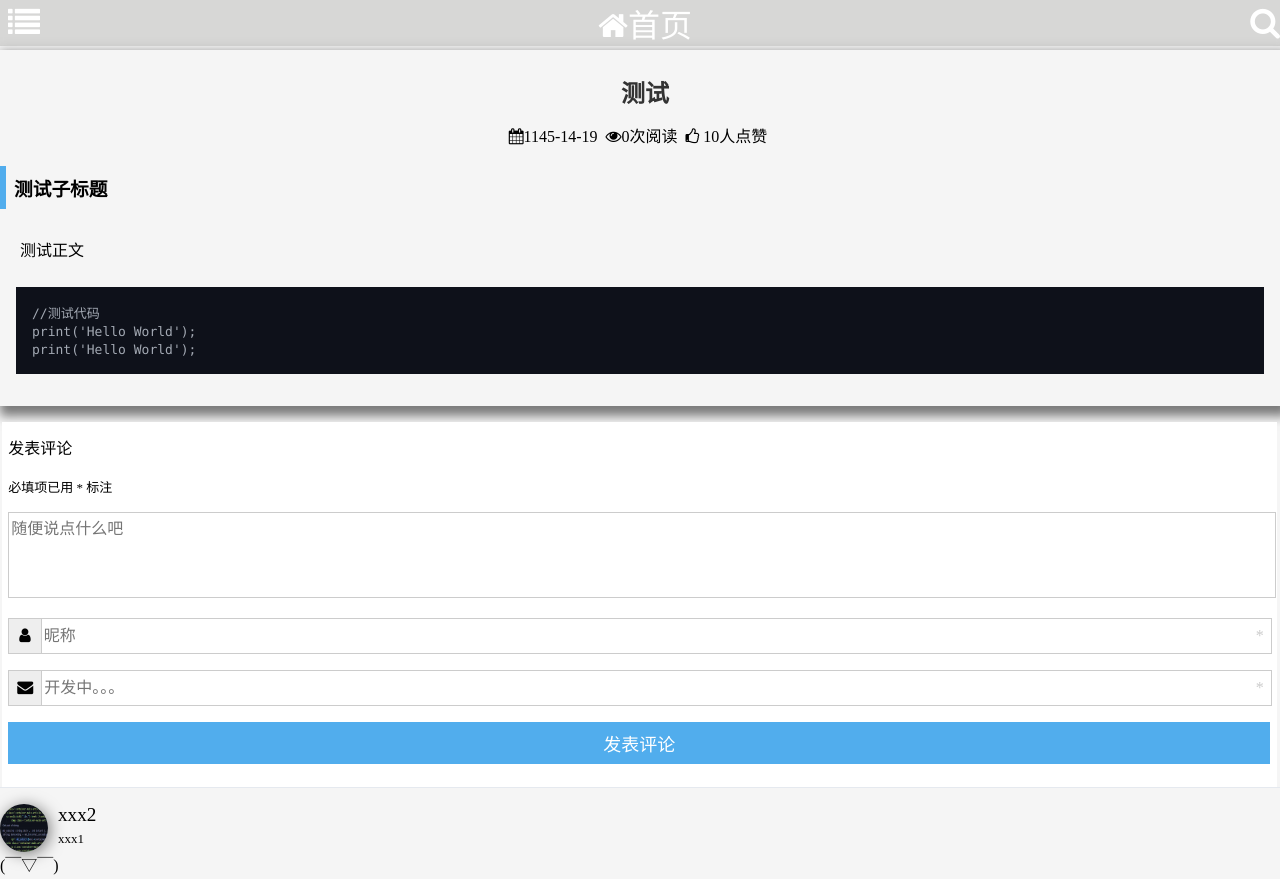
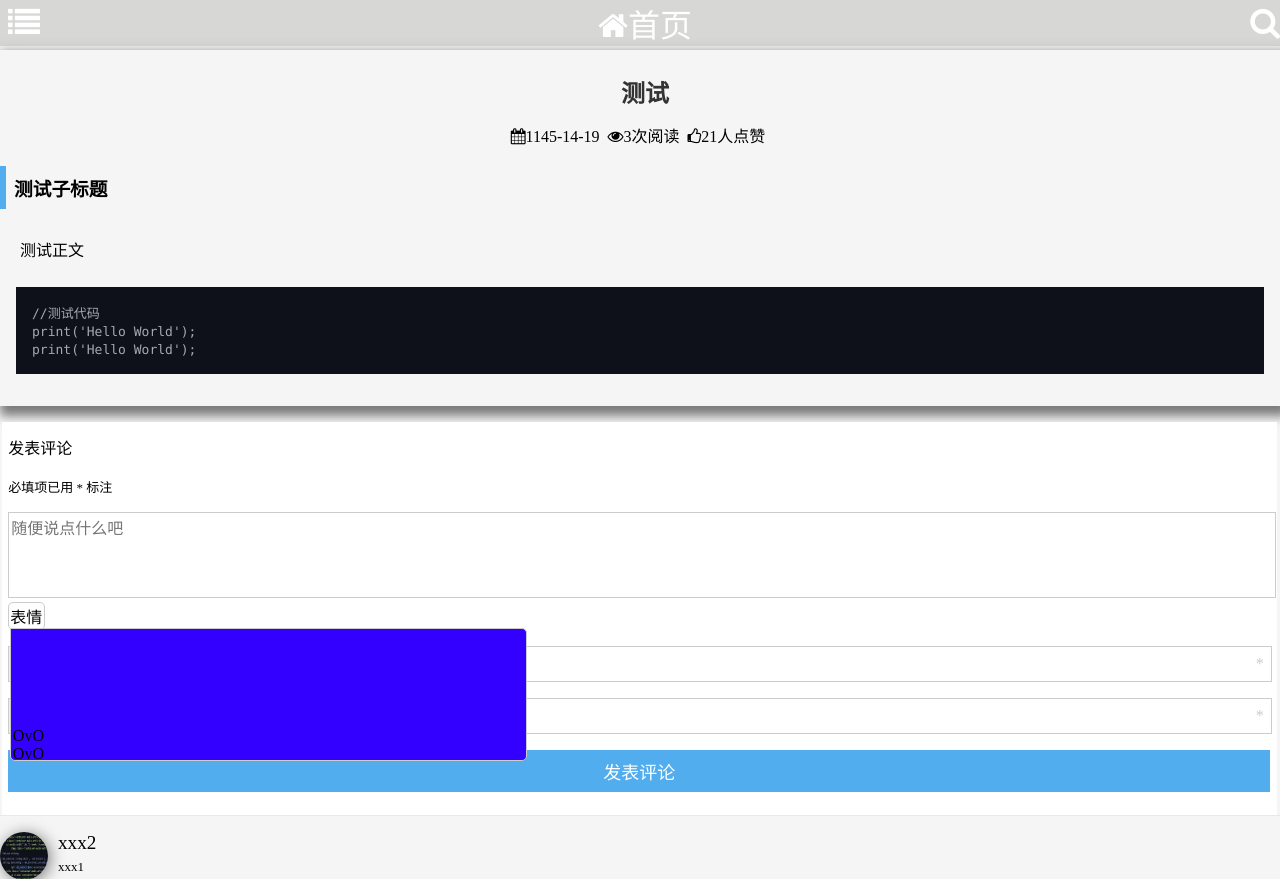
Before and after one commit to XDKDEX/Blog, a PHP site: page /container/index.php?r=2 in a window 1280 px wide. Shown: the top 879 px of the page. Run offline with PHP 8.4, Linux system fonts and the light colour scheme.

Commit message:
Add files via upload

```diff
--- a/container/1.json
+++ b/container/1.json
@@ -1 +1 @@
-{"Title":"\u6d4b\u8bd5","Time":"2022-07-04","Reads":"0","Live":14,"Simple":"1","Container":"<h3>\u6d4b\u8bd5\u5b50\u6807\u9898<\/h3><p>\u6d4b\u8bd5\u6b63\u6587<\/p><div class='code'><code><span>\/\/\u6d4b\u8bd5\u4ee3\u7801<\/span><br>print('Hello World');<\/code><br><code>print('Hello World');<\/code><\/div>","Comments":{"ID":{"1":{"Name":"xxx1","Time":"xxx1","Text":"<span>(\uffe3\u25bd\uffe3)<\/span>"},"2":{"Name":"xxx2","Time":"xxx1","Text":"<span>(\uffe3\u25bd\uffe3)<\/span>"}}}}
+{"Title":"\u6d4b\u8bd5","Time":"2022-07-04","Read":5,"Live":22,"Simple":"1","Container":"<h3>\u6d4b\u8bd5\u5b50\u6807\u9898<\/h3><p>\u6d4b\u8bd5\u6b63\u6587<\/p><div class='code'><code><span>\/\/\u6d4b\u8bd5\u4ee3\u7801<\/span><br>print('Hello World');<\/code><br><code>print('Hello World');<\/code><\/div>","Comments":{"ID":{"1":{"Name":"xxx1","Time":"xxx1","Text":"<span>(\uffe3\u25bd\uffe3)<\/span>"},"2":{"Name":"xxx2","Time":"xxx1","Text":"<span>(\uffe3\u25bd\uffe3)<\/span>"}}}}
--- a/container/2.json
+++ b/container/2.json
@@ -1 +1 @@
-{"Title":"\u6d4b\u8bd5","Time":"2022-07-04","Reads":"0","Live":10,"Simple":"1","Container":"<h3>\u6d4b\u8bd5\u5b50\u6807\u9898<\/h3><p>\u6d4b\u8bd5\u6b63\u6587<\/p><div class='code'><code><span>\/\/\u6d4b\u8bd5\u4ee3\u7801<\/span><br>print('Hello World');<\/code><br><code>print('Hello World');<\/code><\/div>","Comments":{"ID":{"1":{"Name":"xxx1","Time":"xxx1","Text":"<span>(\uffe3\u25bd\uffe3)<\/span>"},"2":{"Name":"xxx2","Time":"xxx1","Text":"<span>(\uffe3\u25bd\uffe3)<\/span>"},"3":{"Name":"xxx2","Time":"xxx1","Text":"<span>(\uffe3\u25bd\uffe3)<\/span>"},"4":{"Name":"xxx2","Time":"xxx1","Text":"<span>(\uffe3\u25bd\uffe3)<\/span>"},"5":{"Name":"xxx2","Time":"xxx1","Text":"<span>(\uffe3\u25bd\uffe3)<\/span>"}}}}
+{"Title":"\u6d4b\u8bd5","Time":"2022-07-04","Read":3,"Live":21,"Simple":"1","Container":"<h3>\u6d4b\u8bd5\u5b50\u6807\u9898<\/h3><p>\u6d4b\u8bd5\u6b63\u6587<\/p><div class='code'><code><span>\/\/\u6d4b\u8bd5\u4ee3\u7801<\/span><br>print('Hello World');<\/code><br><code>print('Hello World');<\/code><\/div>","Comments":{"ID":{"1":{"Name":"xxx1","Time":"xxx1","Text":"<span>(\uffe3\u25bd\uffe3)<\/span>"},"2":{"Name":"xxx2","Time":"xxx1","Text":"<span>(\uffe3\u25bd\uffe3)<\/span>"},"3":{"Name":"xxx2","Time":"xxx1","Text":"<span>(\uffe3\u25bd\uffe3)<\/span>"},"4":{"Name":"xxx2","Time":"xxx1","Text":"<span>(\uffe3\u25bd\uffe3)<\/span>"},"5":{"Name":"xxx2","Time":"xxx1","Text":"<span>(\uffe3\u25bd\uffe3)<\/span>"}}}}
--- a/container/css/mian.css
+++ b/container/css/mian.css
@@ -18,7 +18,6 @@ section{
     border-top: 1px solid #e5e9ef;
 }
 textarea{
-    outline: none;
     background: #eee;
     background-color: transparent;
     border: 1px solid #ccc;
@@ -105,10 +104,18 @@ h8{
 .Comments-Sendarea{
     margin-top: 1em;
 }
+.Comments-Sendarea-emoji{
+    margin-bottom: 1em;
+    width: max-content;
+    height: max-content;
+    border: 1px solid #ccc;
+    padding: 1px;
+    padding-right: 2px;
+    border-radius: 5px;
+}
 .Comments-Sendarea-Text{
     width: 100%;
     height: 5em;
-    margin-bottom: 1em;
 }
 .Comments-Sendarea-User{
 
--- a/container/index.php
+++ b/container/index.php
@@ -74,8 +74,8 @@
                                         <h2>".$json['Title']."</h2>
                                     <div class='container-detailed'>
                                         <a class='container-detailed-time' id='time'><i class='fa fa-calendar'></i>1145-14-19</a>
-                                        <a class='container-detailed-reads'><i class='fa fa-eye'></i>".$json['Reads']."次阅读</a></a>
-                                        <a class='container-detailed-live'><i class='fa fa-thumbs-o-up'></i><a id='LikeNumber'>".$json['Live']."人点赞</a></a>
+                                        <a class='container-detailed-Read'><i class='fa fa-eye'></i>".$json['Read']."次阅读</a></a>
+                                        <a  onclick=Live(".$n.") class='container-detailed-live'><i class='fa fa-thumbs-o-up'></i>".$json['Live']."人点赞</a>
                                         <!-- <a class='container-detailed-live-act' href='javascript:void(1);' onclick='live()'><i class='fa fa-thumbs-o-up' id='live'></i></a> --!>
                                     </div>
                                 </header>
@@ -93,6 +93,40 @@
             <h8>必填项已用 * 标注</h8>
             <div class='Comments-Sendarea'>
                 <textarea id='Comments-Send-Text-Get' class='Comments-Sendarea-Text' placeholder="随便说点什么吧"></textarea>
+                <div class='Comments-Sendarea-emoji'><a>表情</a><div style="
+    position: absolute;
+    height: 8em;
+    width: 32em;
+    background: #3300ff;
+    border: 1px solid #ccc;
+    border-radius: 0 5px 5px 5px;
+    padding: 0.1em;
+    display: block;
+">
+
+    <ul style="
+    margin: 0;
+    margin-left: 0;
+    padding: 0;
+    list-style: none;
+">
+        <li><div style="
+    height: 6em;
+    overflow: auto;
+    scroll-margin: 0;
+"></div></li>
+        <li><div>OvO</div></li>
+
+    </ul>
+<ul style="
+    margin: 0;
+    margin-left: 0;
+    padding: 0;
+    list-style: none;
+">
+        <li><div>OvO</div></li>
+
+    </ul></div></div>
                 <div class='Comments-Sendarea-User'>
                     <div class='Comments-Sendarea-User-Icon'><i class="fa fa-user"></i></div>
                     <div class='Comments-Sendarea-User-Text'><textarea id='Comments-Send-User-Get' class='Comments-Sendarea-User-Text' placeholder="昵称"></textarea></div>
@@ -155,6 +189,6 @@
             </div>
         </footer>
     </div>
-
+    <script></script>
 </body>
 </html><!--  ( ゜- ゜)つロ_(:з」∠)_（⌒▽⌒）（￣▽￣）(=・ω・=)(*°▽°*)八(*°▽°*)♪✿ヽ(°▽°)ノ✿(¦3【▓▓】눈_눈(ಡωಡ)_(≧∇≦」∠)_━━━∑(ﾟ□ﾟ*川━(｀・ω・´)(￣3￣)✧(≖ ◡ ≖✿)(･∀･)(〜￣△￣)〜→_→(°∀°)ﾉ╮(￣▽￣)╭( ´_ゝ｀)←_←(;¬_¬)(ﾟДﾟ≡ﾟдﾟ)!?( ´･･)ﾉ(._.`)Σ(ﾟдﾟ;)Σ( ￣□￣||)<(´；ω；`)（/TДT)/(^・ω・^ )(｡･ω･｡)(●￣(ｴ)￣●)ε=ε=(ノ≧∇≦)ノ(´･_･`)(-_-#)（￣へ￣）(￣ε(#￣) Σ(╯°口°)╯(┴—┴ヽ(`Д´)ﾉ("▔□▔)/(º﹃º )(๑>؂<๑）｡ﾟ(ﾟ´Д｀)ﾟ｡(∂ω∂)(┯_┯)(・ω< )★( ๑ˊ•̥▵•)੭₎₎¥ㄟ(´･ᴗ･`)ノ¥Σ_(꒪ཀ꒪」∠)_٩(๛ ˘ ³˘)۶❤(๑‾᷅^‾᷅๑)  https://xdkdex.github.io/Project-Ir 铱在350°C的熔融氢氧化钠中（未通入空气）极其耐腐蚀，腐蚀率小于0.005mm/年(约3.5mdd)，但400°C以上的熔融氢氧化钠对铱的腐蚀很严重；熔融的氢氧化钾也可以强烈腐蚀铱。-->
--- a/css/basic.css
+++ b/css/basic.css
@@ -11,7 +11,7 @@ a{
     cursor: url(../img/cursor/pointer.cur),pointer;
     font-family: "等线";
     text-decoration: none;
-    transition: color 0.6s;
+    transition: color 0.3s;
 }
 a:hover{
     color: #a0d8ef;
--- a/css/main.css
+++ b/css/main.css
@@ -45,7 +45,7 @@ h3{
     color: #333;
 
 }
-.container-main-article-row-detailed-reads{
+.container-main-article-row-detailed-Read{
 
     color: #333;
 }
--- a/index.php
+++ b/index.php
@@ -99,16 +99,14 @@
                     echo "<section class='container-main' id='container-main'>
                             <article class='container-main-article'>
                                 <div class='container-main-article-row'>
-                                    <a onclick=RI(".$n.") href='/container/index.php?r=".$n."'>
+                                    <a onclick=Read(".$n.") href='/container/index.php?r=".$n."'>
                                         <img class='container-main-article-row-img' src='./img/Blog.jpg'>
-                                    </a>
-                                    <a onclick=RI(".$n.") href='/container/index.php?r=".$n."'>
                                         <h2>".$json['Title']."</h2>
                                     </a>
                                         <p>".mb_substr($json['Container'],0,120)."...</p>
                                     <div class='container-main-article-row-detailed'>
                                         <a class='container-main-article-row-detailed-time' id='time'><i class='fa fa-calendar'></i>1145-14-19</a>
-                                        <a class='container-main-article-row-detailed-reads'><i class='fa fa-eye'></i>".$json['Reads']."次阅读</a>
+                                        <a class='container-main-article-row-detailed-Read'><i class='fa fa-eye'></i>".$json['Read']."次阅读</a>
                                         <a onclick=Live(".$n.") class='container-main-article-row-detailed-live'><i class='fa fa-thumbs-o-up'></i>".$json['Live']."人点赞</a>
                                         <!-- <a class='container-main-article-row-detailed-live-act' href='javascript:void(1);' onclick='Live()'><i class='fa fa-thumbs-o-up' id='live'></i></a> --!>
                                     </div>
--- a/js/main.js
+++ b/js/main.js
@@ -65,6 +65,10 @@ function deving(){
 
 
 function Read(S){
+    var httpRequest = new XMLHttpRequest();//第一步：创建需要的对象
+    httpRequest.open('POST', '../container/action.php', true); //第二步：打开连接
+    httpRequest.setRequestHeader("Content-type","application/json");//设置请求头 注：post方式必须设置请求头（在建立连接后设置请求头）
+    httpRequest.send("Read "+S);//发送请求 将情头体写在send中
 }
 
 
@@ -107,9 +111,14 @@ function SendComments(){
     //var Name = document.getElementById('Comments-Sendarea-User-Get').value;
     //var Text = $('#Comments-Send-Text').val();
     console.log(document.getElementById('Comments-Send-Text-Get').value);
+}
+function SendComments_emoji(ID){
+
+
+    document.getElementById('Comments-Send-Text-Get').value = document.getElementById('Comments-Send-Text-Get').value + "";
+
 
 }
-
 
 
 
```
Also changed, not shown: container/action.php (+8 -7 lines).
